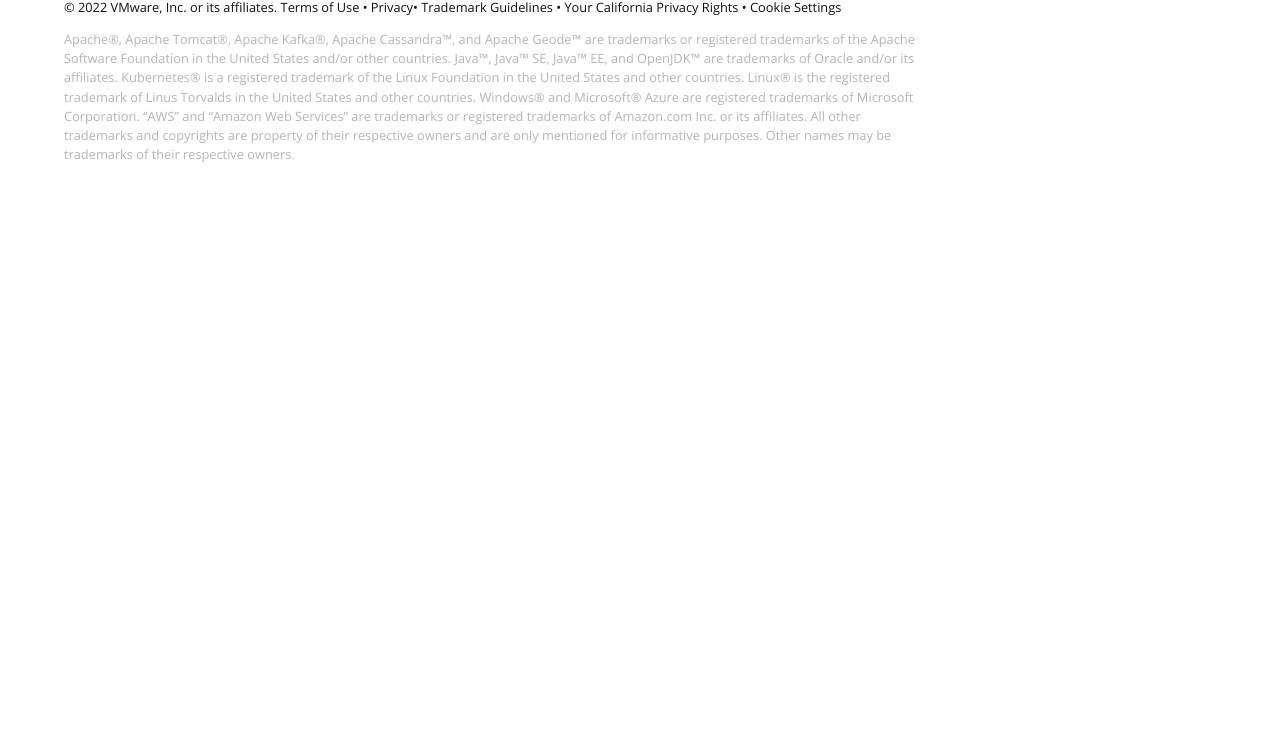
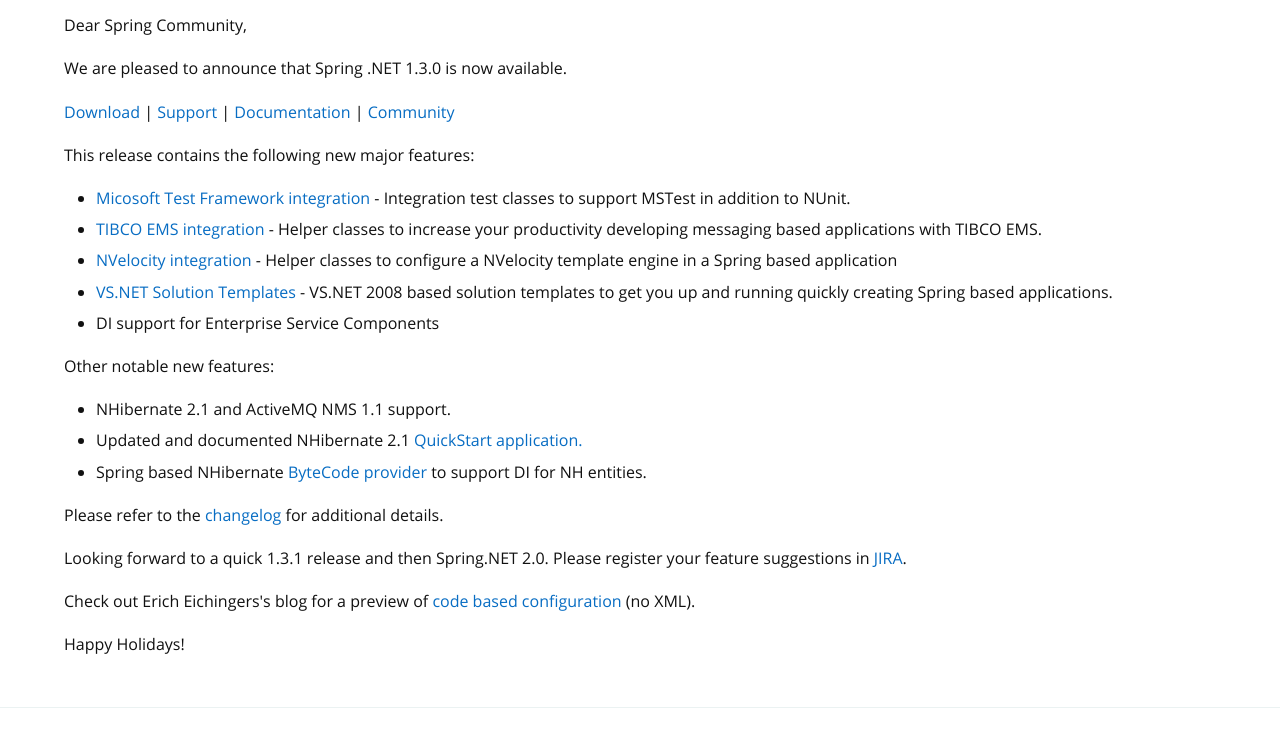
Before and after one commit to oodamien/springframework.net, a Gatsby site: page /news in a window 1280 px wide. Shown: the part 411-1152 px from the top of the page. Before the commit the page ends 800 px from the top, so only its background shows below. Built offline with nearby package versions, Linux system fonts and the light colour scheme; Gatsby itself is replaced by a stand-in of ours.

Commit message:
Add news

```diff
--- a/gatsby-node.ts
+++ b/gatsby-node.ts
@@ -33,6 +33,7 @@
 
       switch (keyTemplate) {
         case "":
+        case "blog-template":
           // nothing if there is no template define
           break;
         default:
--- /dev/null
+++ b/src/pages/blog/2009-12-17-release-1.3.0.md
@@ -0,0 +1,33 @@
+---
+templateKey: blog-template
+title: Release Spring .NET 1.3.0
+publish: 2009-12-17
+---
+
+Dear Spring Community,
+
+We are pleased to announce that Spring .NET 1.3.0 is now available.
+
+[Download](http://www.springframework.net/download.html) | [Support](http://www.springsource.com/services/enterprisesupport) | [Documentation](http://www.springframework.net/documentation.html#Reference_Manual_and_API) | [Community](http://forum.springframework.net/)
+
+This release contains the following new major features:
+
+- [Micosoft Test Framework integration](http://www.springframework.net/docs/1.3.0/reference/html/testing.html#integration-testing) - Integration test classes to support MSTest in addition to NUnit.
+- [TIBCO EMS integration](http://www.springframework.net/docs/1.3.0/reference/html/messaging.html) - Helper classes to increase your productivity developing messaging based applications with TIBCO EMS.
+- [NVelocity integration](http://www.springframework.net/docs/1.3.0/reference/html/templating.html) - Helper classes to configure a NVelocity template engine in a Spring based application
+- [VS.NET Solution Templates](http://www.springframework.net/docs/1.3.0/reference/html/vsnet.html#d4e9487) - VS.NET 2008 based solution templates to get you up and running quickly creating Spring based applications.
+- DI support for Enterprise Service Components
+
+Other notable new features:
+
+- NHibernate 2.1 and ActiveMQ NMS 1.1 support.
+- Updated and documented NHibernate 2.1 [QuickStart application.](http://www.springframework.net/docs/1.3.0/reference/html/nh-quickstart.html)
+- Spring based NHibernate [ByteCode provider](http://www.springframework.net/docs/1.3.0/reference/html/orm.html#orm-hibernate-bytecodeprovider) to support DI for NH entities.
+
+Please refer to the [changelog](http://www.springframework.net/docs/1.3.0/changelog.txt) for additional details.
+
+Looking forward to a quick 1.3.1 release and then Spring.NET 2.0. Please register your feature suggestions in [JIRA](https://jira.springsource.org/browse/SPRNET).
+
+Check out Erich Eichingers's blog for a preview of [code based configuration](https://eeichinger.blogspot.com/2009/12/merry-xmlless-codeconfig-for-springnet.html) (no XML).
+
+Happy Holidays!
--- a/src/pages/news.md
+++ b/src/pages/news.md
@@ -1,5 +1,5 @@
 ---
-templateKey: default-template
+templateKey: news-template
 path: /news
 title: News
 description: Spring.NET is a port and extension of the Java based Spring Framework for .NET.
--- /dev/null
+++ b/src/templates/news-template.tsx
@@ -0,0 +1,114 @@
+import { graphql, Link } from "gatsby";
+import * as React from "react";
+import { HTMLContent } from "../components/common/Content";
+import Layout from "../components/layout/Layout";
+
+// props
+interface Props {
+  data: {
+    page: {
+      html: any;
+      frontmatter: {
+        title: string;
+        description?: string;
+        keywords?: Array<string>;
+      };
+    };
+    posts: {
+      edges: Array<{
+        node: {
+          html: any;
+          frontmatter: {
+            title: string;
+            publish?: string;
+          };
+        };
+      }>;
+    };
+  };
+}
+
+interface PostProps {
+  title: string;
+  content: string;
+  publish?: string;
+}
+
+const Post = ({ title, content, publish }: PostProps) => {
+  return (
+    <article>
+      <h1 className="py-6">{title}</h1>
+      <HTMLContent
+        content={content}
+        className={"markdown content"}
+      ></HTMLContent>
+    </article>
+  );
+};
+
+// markup
+const BlogTemplate = (props: Props) => {
+  return (
+    <Layout
+      seo={{
+        title: props.data.page.frontmatter.title,
+        description: props.data.page.frontmatter.description,
+        keywords: props.data.page.frontmatter.keywords,
+      }}
+      className="home"
+    >
+      <div className="default-banner">
+        <div className="extra">
+          <img src={`/img/extra-1.svg`} />
+        </div>
+      </div>
+      <div className="container my-6">
+        <HTMLContent
+          content={props.data.page.html}
+          className={"markdown content"}
+        ></HTMLContent>
+        <hr />
+        <div className="markdown">
+          {props.data.posts.edges.map((edge, i) => (
+            <Post
+              key={`post${i}`}
+              title={edge.node.frontmatter.title}
+              content={edge.node.html}
+              publish={edge.node.frontmatter.publish}
+            />
+          ))}
+        </div>
+      </div>
+    </Layout>
+  );
+};
+
+export default BlogTemplate;
+
+// graphQL queries
+export const pageQuery = graphql`
+  query BlogTemplate($id: String!) {
+    posts: allMarkdownRemark(
+      sort: { order: DESC, fields: [frontmatter___publish] }
+      filter: { frontmatter: { templateKey: { eq: "blog-template" } } }
+    ) {
+      edges {
+        node {
+          html
+          frontmatter {
+            title
+            publish(formatString: "MMMM DD, YYYY")
+          }
+        }
+      }
+    }
+    page: markdownRemark(id: { eq: $id }) {
+      html
+      frontmatter {
+        title
+        description
+        keywords
+      }
+    }
+  }
+`;
```
